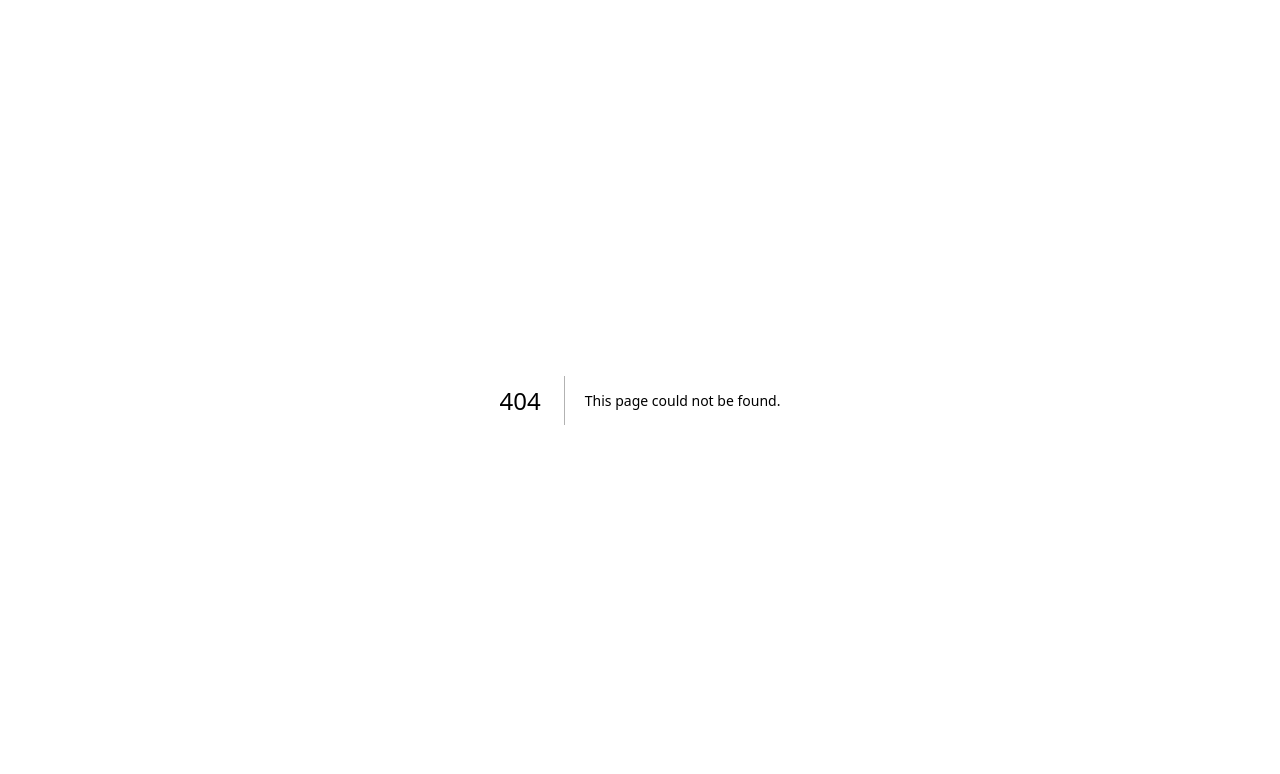
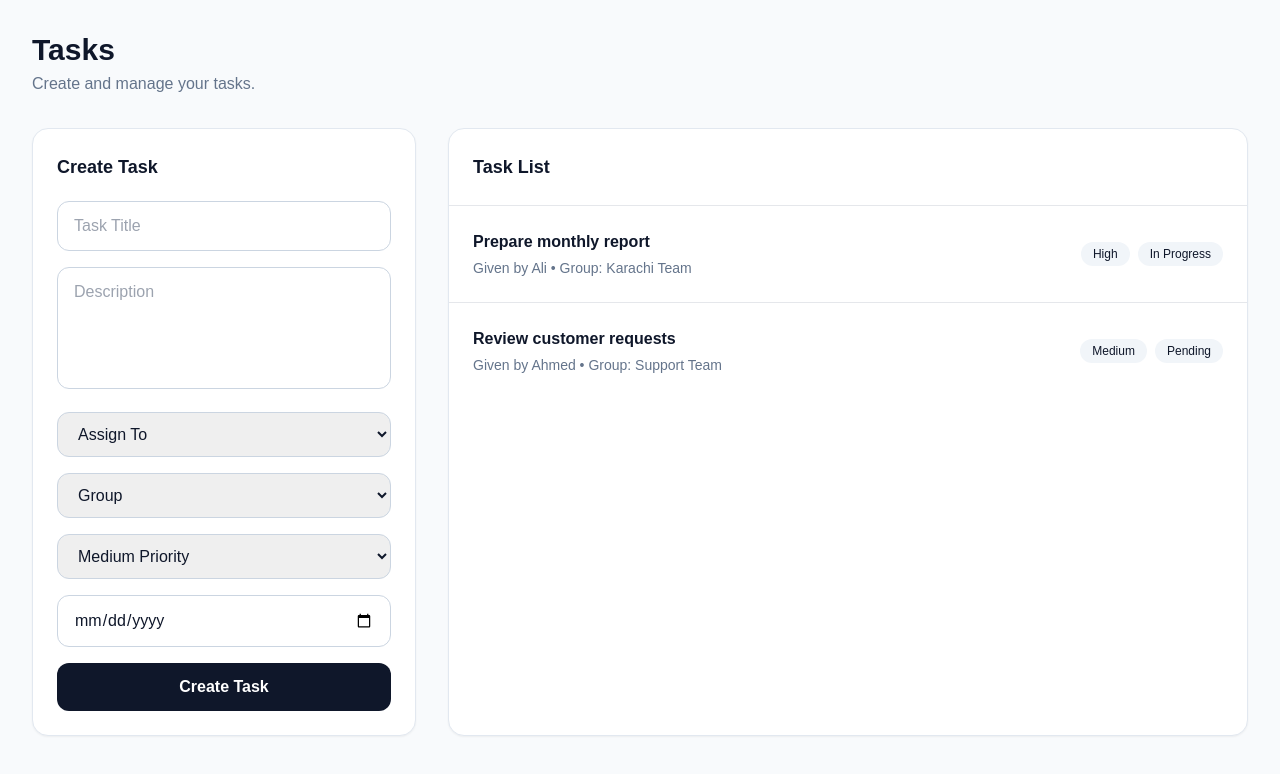
Before and after one commit to appdeveloper3882423-gif/task-manager, a Next.js app: page /dashboard/tasks in a window 1280 px wide. Before the commit this address had no page. Shown: the top 774 px of the page. Built offline with nearby package versions, Linux system fonts and the light colour scheme.

Commit message:
Create page.tsx

```diff
--- /dev/null
+++ b/app/dashboard/tasks/page.tsx
@@ -0,0 +1,154 @@
+"use client";
+
+import { useState } from "react";
+
+export default function TasksPage() {
+  const [tasks, setTasks] = useState([
+    {
+      id: 1,
+      title: "Prepare monthly report",
+      assignedBy: "Ali",
+      group: "Karachi Team",
+      status: "In Progress",
+      priority: "High",
+    },
+    {
+      id: 2,
+      title: "Review customer requests",
+      assignedBy: "Ahmed",
+      group: "Support Team",
+      status: "Pending",
+      priority: "Medium",
+    },
+  ]);
+
+  const [title, setTitle] = useState("");
+  const [description, setDescription] = useState("");
+
+  function createTask(e: React.FormEvent) {
+    e.preventDefault();
+
+    if (!title.trim()) return;
+
+    setTasks([
+      ...tasks,
+      {
+        id: Date.now(),
+        title,
+        assignedBy: "You",
+        group: "My Group",
+        status: "Pending",
+        priority: "Medium",
+      },
+    ]);
+
+    setTitle("");
+    setDescription("");
+  }
+
+  return (
+    <main className="min-h-screen bg-slate-50 p-5 md:p-8">
+      <div className="mx-auto max-w-7xl">
+        <div className="mb-8">
+          <h1 className="text-3xl font-bold text-slate-900">Tasks</h1>
+          <p className="mt-1 text-slate-500">
+            Create and manage your tasks.
+          </p>
+        </div>
+
+        <div className="grid gap-8 lg:grid-cols-3">
+          <div className="rounded-2xl border border-slate-200 bg-white p-6 shadow-sm">
+            <h2 className="text-lg font-bold text-slate-900">
+              Create Task
+            </h2>
+
+            <form onSubmit={createTask} className="mt-5 space-y-4">
+              <input
+                value={title}
+                onChange={(e) => setTitle(e.target.value)}
+                placeholder="Task Title"
+                className="w-full rounded-xl border border-slate-300 px-4 py-3 outline-none focus:border-slate-900"
+              />
+
+              <textarea
+                value={description}
+                onChange={(e) => setDescription(e.target.value)}
+                placeholder="Description"
+                rows={4}
+                className="w-full resize-none rounded-xl border border-slate-300 px-4 py-3 outline-none focus:border-slate-900"
+              />
+
+              <select className="w-full rounded-xl border border-slate-300 px-4 py-3">
+                <option>Assign To</option>
+                <option>Hassan</option>
+                <option>Ahmed</option>
+                <option>Ali</option>
+              </select>
+
+              <select className="w-full rounded-xl border border-slate-300 px-4 py-3">
+                <option>Group</option>
+                <option>Karachi Team</option>
+                <option>Support Team</option>
+              </select>
+
+              <select className="w-full rounded-xl border border-slate-300 px-4 py-3">
+                <option>Medium Priority</option>
+                <option>Low Priority</option>
+                <option>High Priority</option>
+              </select>
+
+              <input
+                type="date"
+                className="w-full rounded-xl border border-slate-300 px-4 py-3"
+              />
+
+              <button className="w-full rounded-xl bg-slate-900 px-4 py-3 font-semibold text-white hover:bg-slate-800">
+                Create Task
+              </button>
+            </form>
+          </div>
+
+          <div className="lg:col-span-2 rounded-2xl border border-slate-200 bg-white shadow-sm">
+            <div className="border-b p-6">
+              <h2 className="text-lg font-bold text-slate-900">
+                Task List
+              </h2>
+            </div>
+
+            <div className="divide-y">
+              {tasks.map((task) => (
+                <div key={task.id} className="p-6">
+                  <div className="flex flex-col gap-3 md:flex-row md:items-center md:justify-between">
+                    <div>
+                      <h3 className="font-semibold text-slate-900">
+                        {task.title}
+                      </h3>
+                      <p className="mt-1 text-sm text-slate-500">
+                        Given by {task.assignedBy} • Group: {task.group}
+                      </p>
+                    </div>
+
+                    <div className="flex gap-2">
+                      <span className="rounded-full bg-slate-100 px-3 py-1 text-xs font-medium">
+                        {task.priority}
+                      </span>
+                      <span className="rounded-full bg-slate-100 px-3 py-1 text-xs font-medium">
+                        {task.status}
+                      </span>
+                    </div>
+                  </div>
+                </div>
+              ))}
+
+              {tasks.length === 0 && (
+                <div className="p-10 text-center text-slate-500">
+                  No tasks found.
+                </div>
+              )}
+            </div>
+          </div>
+        </div>
+      </div>
+    </main>
+  );
+                  }
```
